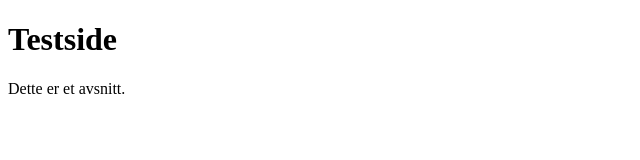
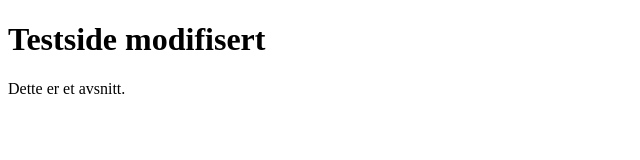
Before and after one commit to bkristoff/bkristoff.github.io, a plain HTML site: page index.html in a window 1280 px wide. Shown: the whole page, without its empty margins (0-640 px from the left). Drawn offline with Linux system fonts and the light colour scheme.

Commit message:
Update index.html

```diff
--- a/index.html
+++ b/index.html
@@ -6,7 +6,7 @@
     <title>Document</title>
   </head>
   <body>
-    <h1>Testside</h1>
+    <h1>Testside modifisert</h1>
     <p>Dette er et avsnitt.</p>
   </body>
 </html>
```
